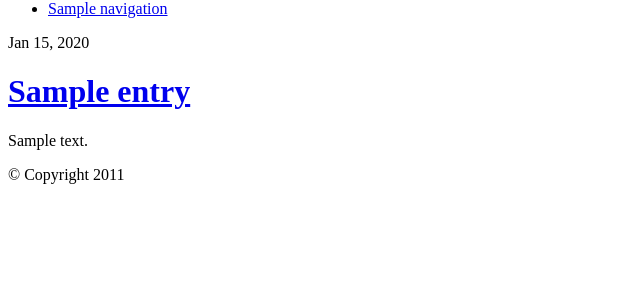
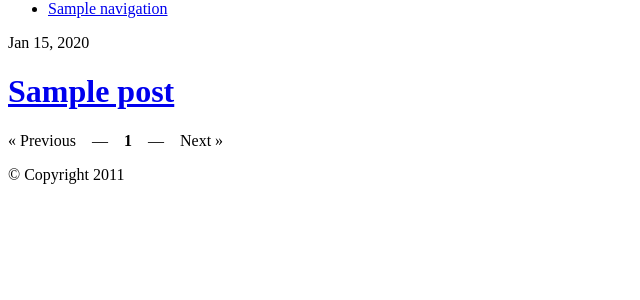
Before and after one commit to jarus/flask-rst, a Python web app: template flaskrst/templates/blog_index.html in a window 1280 px wide. Shown: the part 16-316 px from the top of the page, without its empty margins (0-640 px from the left). Run offline with Jinja, Linux system fonts and the light colour scheme; the template is opened without the code that fills it: most values are stand-ins (such as "Sample title", 1, 10 or a date in 2020).

Commit message:
Add pagination and summary to blog.index

```diff
--- a/flaskrst/modules/__init__.py
+++ b/flaskrst/modules/__init__.py
@@ -17,7 +17,7 @@ def find_module(name):
     return sys.modules[full_name]
 
 def load_modules(app):
-    for module, cfg in app.config['MODULES'].items():
+    for module, cfg in app.config.get('MODULES', {}).items():
         if not cfg.get('active', False): continue
         module = find_module(module)
         module.setup(app, cfg)
--- a/flaskrst/templates/blog_index.html
+++ b/flaskrst/templates/blog_index.html
@@ -2,16 +2,29 @@
 {% block title %}Blog{% endblock %}
 {% block body %}
 
-  {%- for entry in posts.page_content %}
+  {%- for post in posts.page_content %}
   <div class="entry-overview">
-    <div class="date">{{ entry.pub_date.strftime("%b %d, %Y") }}</div>
+    <div class="date">{{ post.pub_date.strftime("%b %d, %Y") }}</div>
     <div class="detail">
-      <h1><a href="{{ entry.link }}">{{ entry.title }}</a></h1>
-      {% if entry.summary %}
-      <div class=summary>{{ entry.summary }}</div>
+      <h1><a href="{{ post.link }}">{{ post.title }}</a></h1>
+      {% if post.config.has_key('summary') %}
+      <div class="summary">{{ post.config['summary'] }}</div>
       {% endif %}
     </div>
   </div>
   {%- endfor %}
+  <div class="pagination">
+    {% if posts.has_prev -%}
+      <a href="{{ url_for('blog.index', page=posts.page - 1) }}">&laquo; Previous</a>
+    {%- else -%}
+      <span class="disabled">&laquo; Previous</span>
+    {%- endif %}{#
+    #} — <strong>{{ posts.page }}</strong> — {#
+    #}{% if posts.has_next -%}
+      <a href="{{ url_for('blog.index', page=posts.page + 1) }}">Next &raquo;</a>
+    {%- else -%}
+      <span class="disabled">Next &raquo;</span>
+    {%- endif %}
+  </div>
 
 {% endblock %}
```
